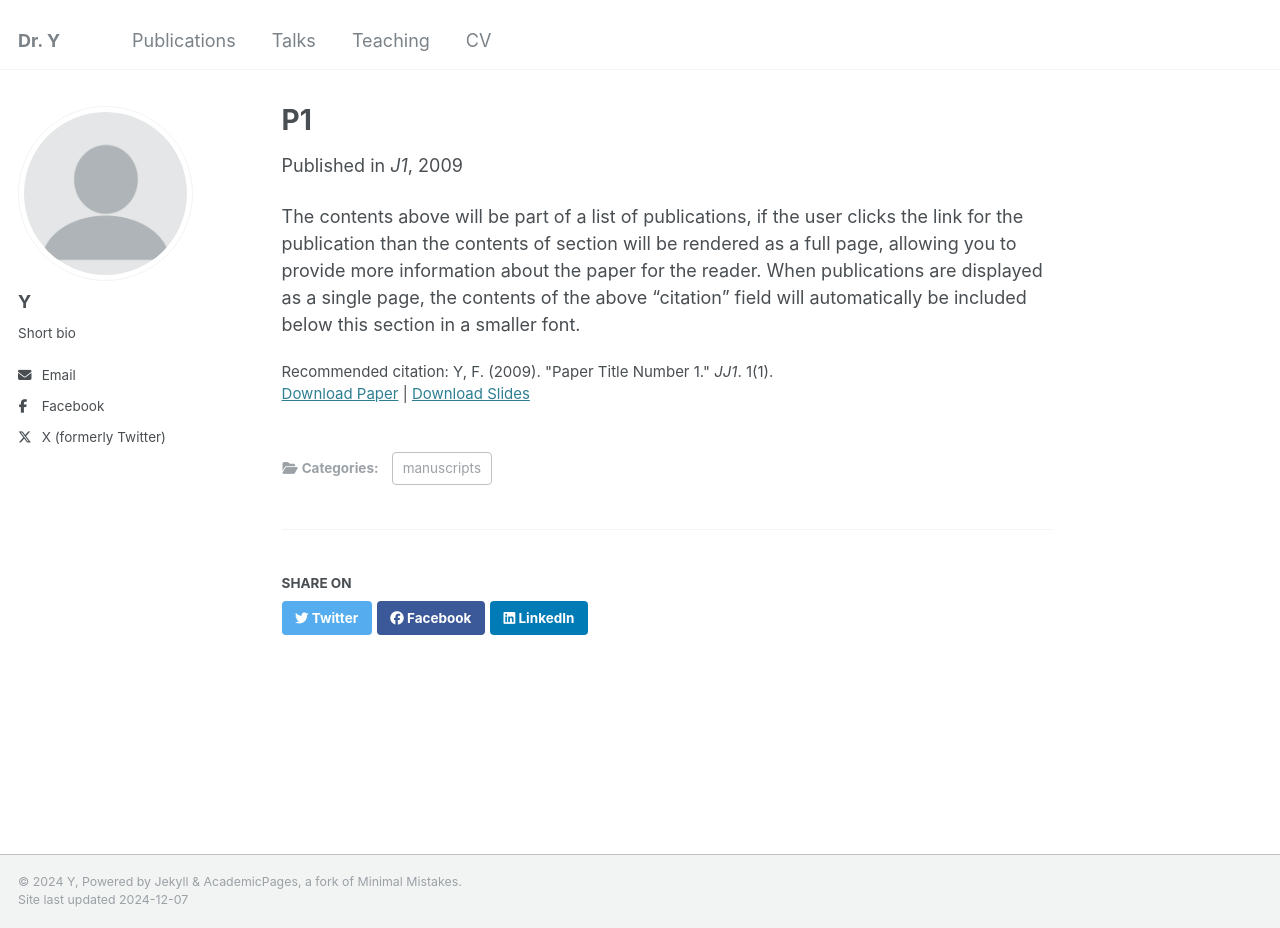
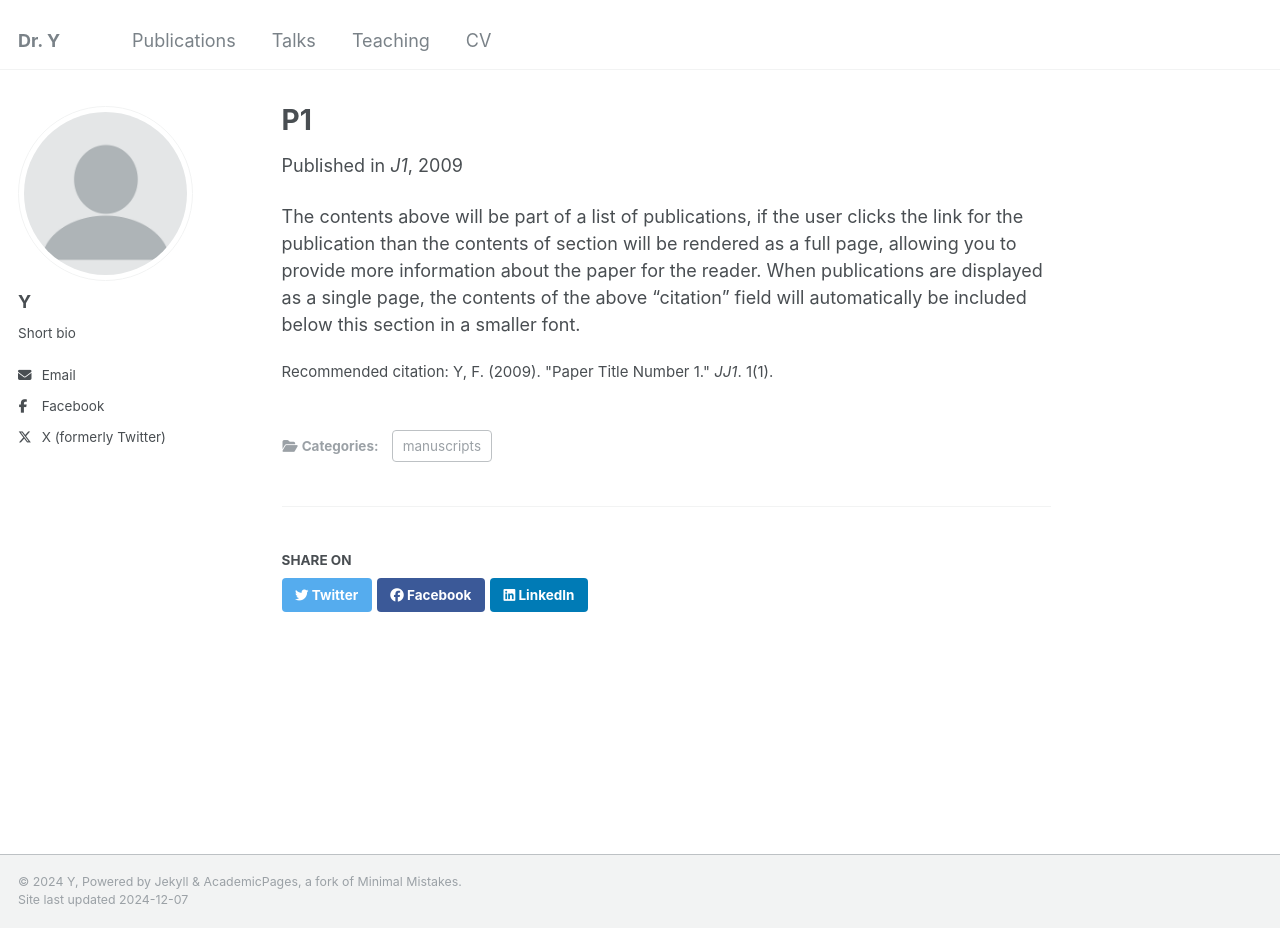
Before and after one commit to cpyo/cpyo.github.io, a Jekyll site: the page built from _publications/2009-10-01-paper-title-number-1.md, in a window 1280 px wide and 928 px high. Built offline with Jekyll 4.4.1, drawn with Linux system fonts in a browser that asks for light colours; part of the change alters nothing that is shown.

Commit message:
Update 2009-10-01-paper-title-number-1.md

```diff
--- a/_publications/2009-10-01-paper-title-number-1.md
+++ b/_publications/2009-10-01-paper-title-number-1.md
@@ -6,8 +6,6 @@ permalink: /publication/2009
 excerpt: 'E1.'
 date: 2009-10-01
 venue: 'J1'
-slidesurl: 'http://cpyo.github.io/files/slides1.pdf'
-paperurl: 'http://cpyo.github.io/files/paper1.pdf'
 citation: 'Y, F. (2009). &quot;Paper Title Number 1.&quot; <i>JJ1</i>. 1(1).'
 ---
 
```
